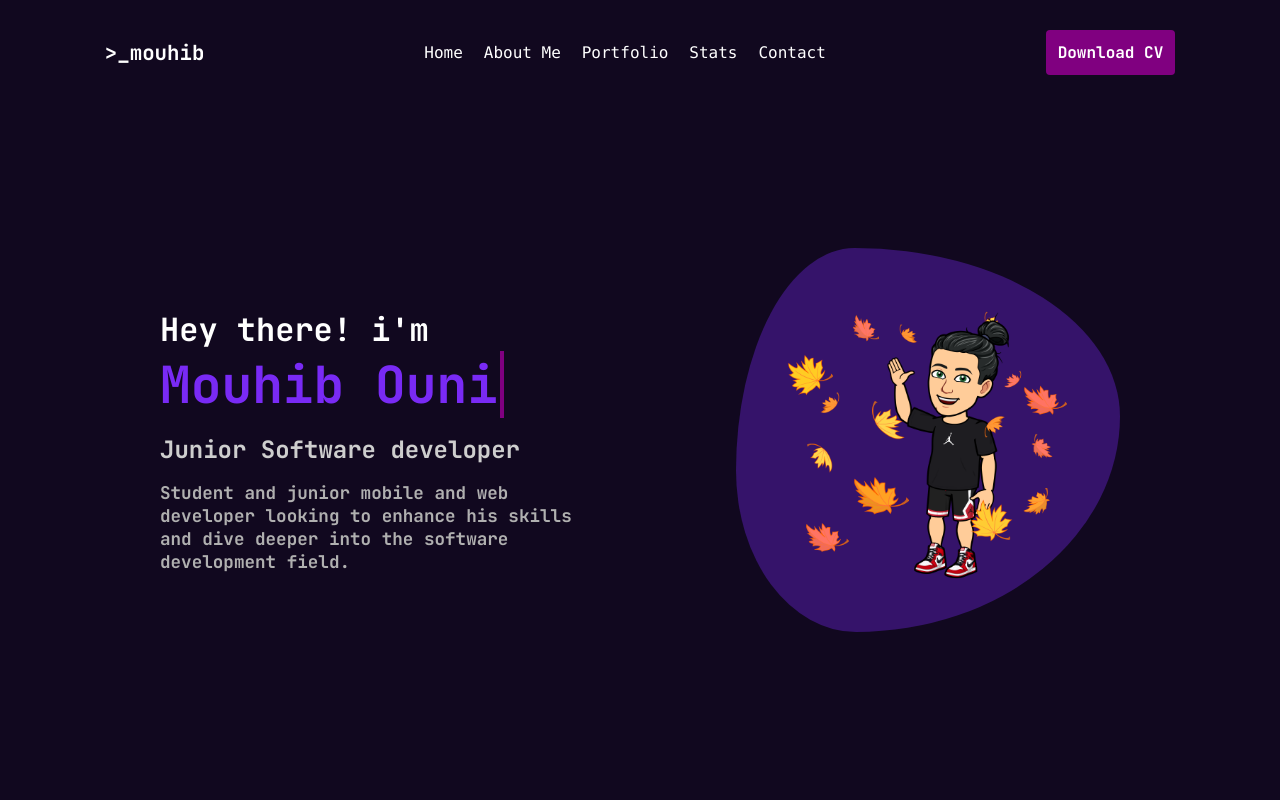
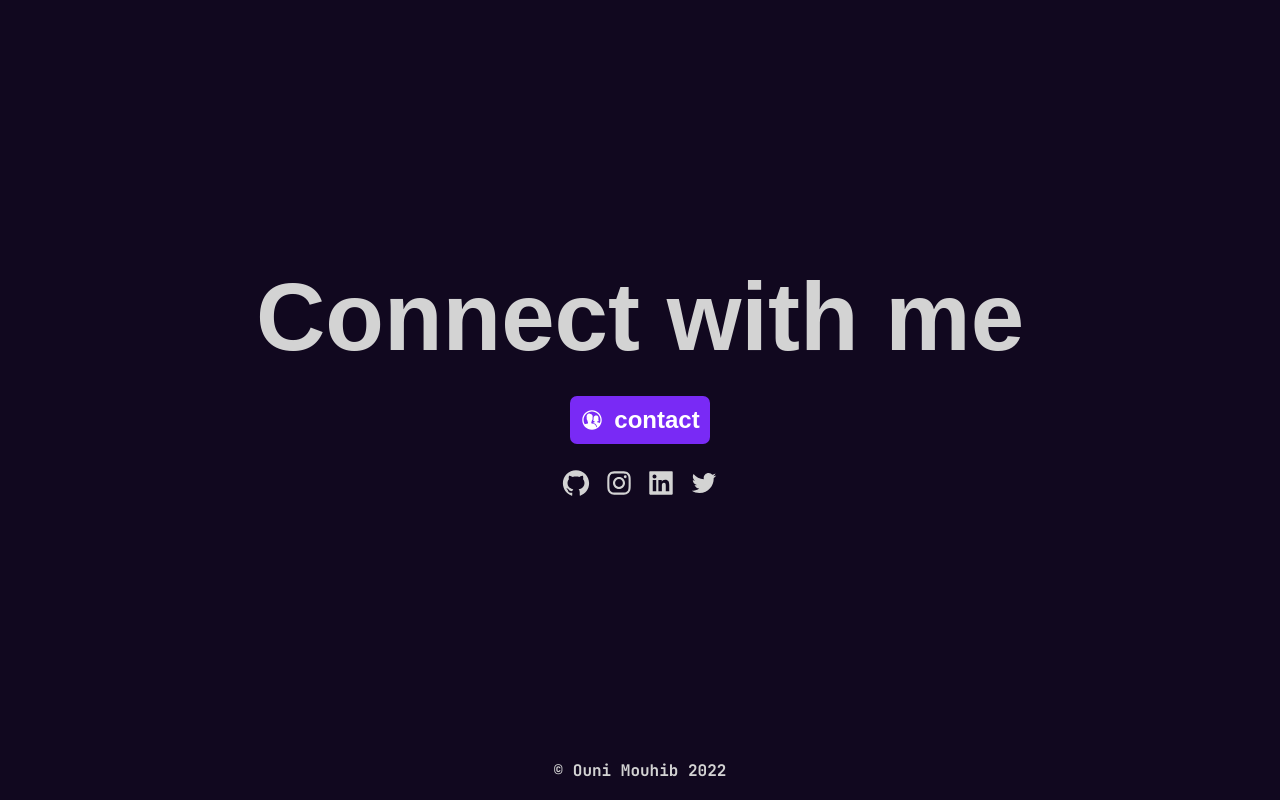
Before and after one commit to mmouhib/portfolio, a React (Vite) app: page / in a window 1280 px wide. Shown: the top 800 px of the page. Built offline with nearby package versions, Linux system fonts and the light colour scheme.

Commit message:
code sync

```diff
--- a/package.json
+++ b/package.json
@@ -12,6 +12,8 @@
     "react": "^18.2.0",
     "react-dom": "^18.2.0",
     "react-icons": "^4.6.0",
+    "react-modal": "^3.16.1",
+    "react-router-dom": "^6.4.3",
     "sass": "^1.56.0",
     "styled-components": "^5.3.6"
   },
--- a/src/App.tsx
+++ b/src/App.tsx
@@ -1,10 +1,12 @@
 import Home from './pages/Home';
 import Console from './pages/Console';
 import AboutMe from './pages/AboutMe';
+import Contact from './pages/Contact';
 
 export default function App() {
 	return (
 		<>
+			<Contact />
 			<Home />
 			<Console />
 			<AboutMe />
--- a/src/components/aboutMe/LanguageProgress.tsx
+++ b/src/components/aboutMe/LanguageProgress.tsx
@@ -9,7 +9,6 @@ export default function LanguageProgress(props: LanguageProgressProps) {
 	return (
 		<div>
 			{props.language} {props.level}
-
 			<div className="language-progress-bar-container">
 				<div style={{ width: props.level }}></div>
 			</div>
--- a/src/components/home/navbar.tsx
+++ b/src/components/home/navbar.tsx
@@ -5,7 +5,9 @@ export default function Navbar() {
 		<div className="nav-container">
 			<div className="logo"> {'>'}_mouhib</div>
 			<nav className="nav">
-				<span>Home</span>
+				<span>
+					<a href="#console">Home</a>
+				</span>
 				<span>About Me</span>
 				<span>Portfolio</span>
 				<span>Stats</span>
--- a/src/main.css
+++ b/src/main.css
@@ -27,3 +27,8 @@ body {
 body::-webkit-scrollbar {
     width: 0;
 }
+
+a {
+    text-decoration: none;
+    color: inherit;
+}
--- a/src/pages/Console.tsx
+++ b/src/pages/Console.tsx
@@ -23,7 +23,7 @@ export default function Console() {
 	}
 
 	return (
-		<div className="console-container">
+		<div className="console-container" id="console">
 			<div className="console">
 				<ConsoleTopBar path={path} />
 				{clear && (
--- /dev/null
+++ b/src/pages/Contact.tsx
@@ -0,0 +1,33 @@
+import {
+	AiFillGithub,
+	AiOutlineInstagram,
+	AiFillLinkedin,
+	AiOutlineTwitter,
+} from 'react-icons/ai';
+import ReactModal from 'react-modal';
+import { IoIosContacts } from 'react-icons/io';
+
+import '../styles/pages/Contact.scss';
+
+export default function Contact() {
+	return (
+		<div className="contact-container">
+			<div className="contact-content">
+				<p>Connect with me</p>
+				<div className="button">
+					<IoIosContacts /> contact
+				</div>
+				<div className="socials-links-container">
+					<AiFillGithub size={30} />
+					<AiOutlineInstagram size={30} />
+					<AiFillLinkedin size={30} />
+					<AiOutlineTwitter size={30} />
+				</div>
+			</div>
+			<div className="contact-copyrights">
+				<p>© Ouni Mouhib 2022</p>
+			</div>
+			<ReactModal />
+		</div>
+	);
+}
--- /dev/null
+++ b/src/styles/pages/Contact.scss
@@ -0,0 +1,65 @@
+.contact-container {
+  display: flex;
+  align-items: center;
+  justify-content: center;
+  flex-direction: column;
+  width: 100vw;
+  height: 100vh;
+  background-color: var(--bg);
+
+
+  & .contact-content {
+    width: 100vw;
+    height: 95%;
+    font-family: sans-serif;
+    font-weight: 600;
+    font-size: 6rem;
+    display: flex;
+    align-items: center;
+    justify-content: center;
+    flex-direction: column;
+    gap: 3vh;
+    color: lightgray;
+    user-select: none;
+  }
+
+  & .button {
+    border-radius: 7px;
+    font-size: 1.5rem;
+    padding: 10px;
+    background-color: var(--main);
+    color: white;
+    cursor: pointer;
+    display: flex;
+    align-items: center;
+    justify-content: center;
+    gap: 10px;
+    transition: color 1s ease-in-out, background-color .5s ease-in-out;
+
+
+    &:hover {
+      background-color: white;
+      color: var(--main);
+    }
+  }
+
+  //#1b1e2d
+
+  & .socials-links-container {
+    display: flex;
+    align-items: center;
+    justify-content: center;
+    gap: 1vw;
+
+    & * {
+      cursor: pointer;
+    }
+  }
+
+  & .contact-copyrights {
+    height: 5%;
+    width: 100vw;
+    text-align: center;
+    color: lightgray;
+  }
+}
```
Also changed, not shown: 1 other file (tests, documents, lock files or other folders).
